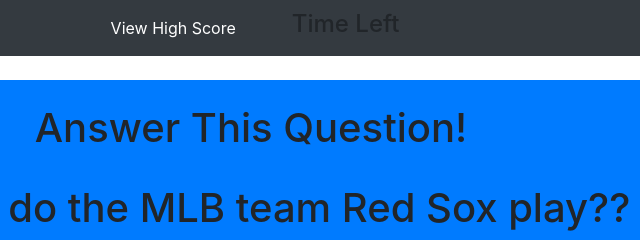
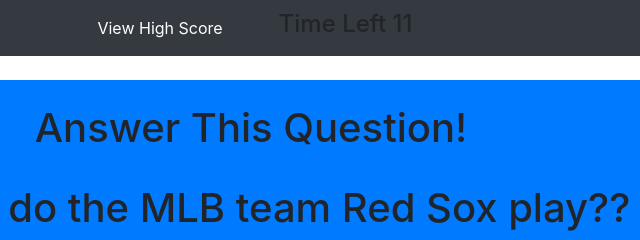
Before and after one commit to rythomas2525/quiz, a plain HTML site: page quiz.html in a window 1280 px wide. Shown: the top 240 px of the page, 389-1029 px from the left. Drawn offline with nearby package versions, Linux system fonts and the light colour scheme.

Commit message:
more work on javascript

```diff
--- a/quiz.html
+++ b/quiz.html
@@ -24,7 +24,7 @@
                         <a class="nav-link mr-4" href="#">View High Score</a>
                     </li>
                 </ul>
-                <h4 class="ml-4">Time Left<span></span></h4>
+                <h4 class="ml-4">Time Left<span id="timeleft"></span></h4>
             </div>
         </nav>
     </header>
--- a/script.js
+++ b/script.js
@@ -8,8 +8,8 @@ var answer1 = document.querySelector("#answer1");
 var answer2 = document.querySelector("#answer2");
 var answer3 = document.querySelector("#answer3");
 var answer4 = document.querySelector("#answer4");
-var choiceForQuestions = questionArray
-console.log(choiceForQuestions)
+
+
 
 console.log(questionDivEl)
 console.log(quizEl)
@@ -43,10 +43,24 @@ function startGame() {
     questionCount = 0;
     score = 0;
     questionsList = [questionArray];
-    console.log(questionsList);
     getQuestion();
 
+
 }
+
+
+
+var count = 15;
+var interval = setInterval(function () {
+    document.getElementById('timeleft').innerHTML = (" " + count);
+    count--;
+    if (count === 0) {
+        clearInterval(interval);
+        document.getElementById('timeleft').innerHTML = 'Done';
+
+    }
+}, 1000);
+
 
 
 function getQuestion() {
@@ -68,7 +82,7 @@ function getQuestion() {
 
 
 
-    // questionArray[0].title
+
 }
 
 startGame();
```
